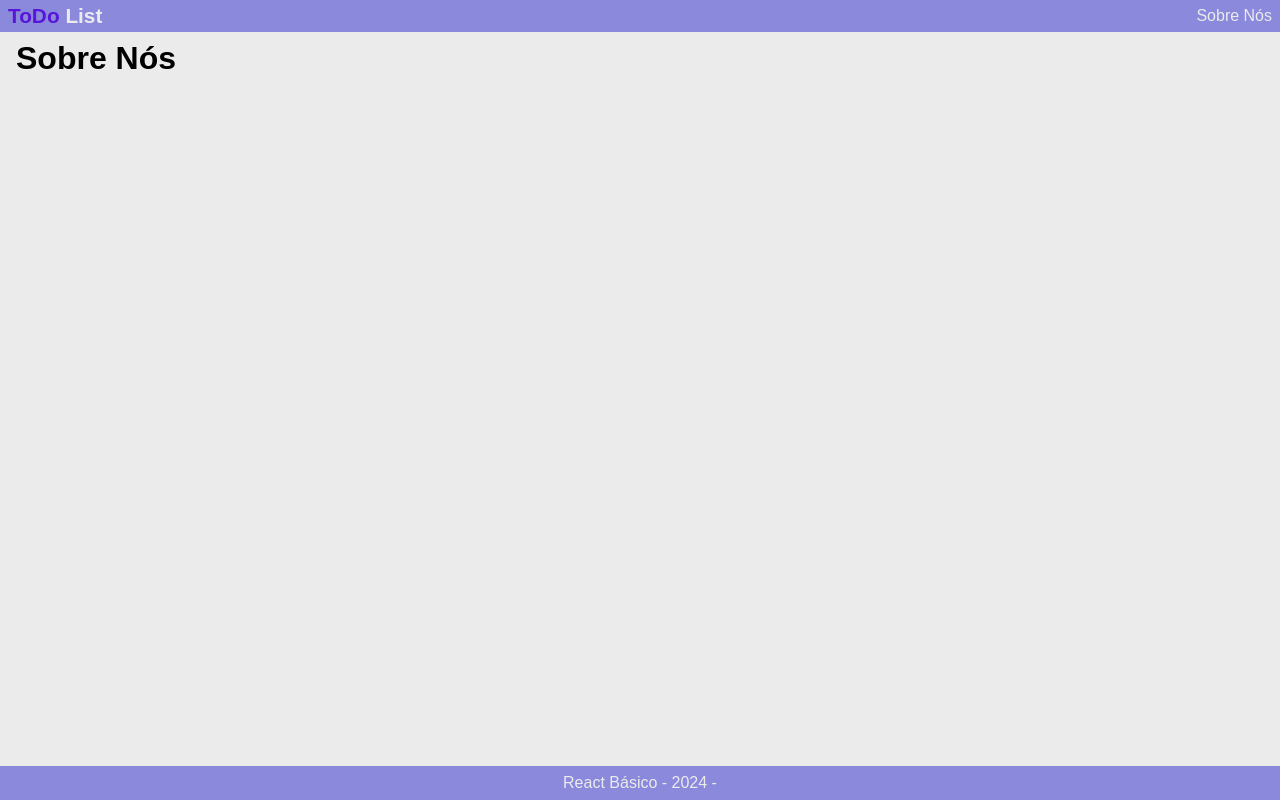
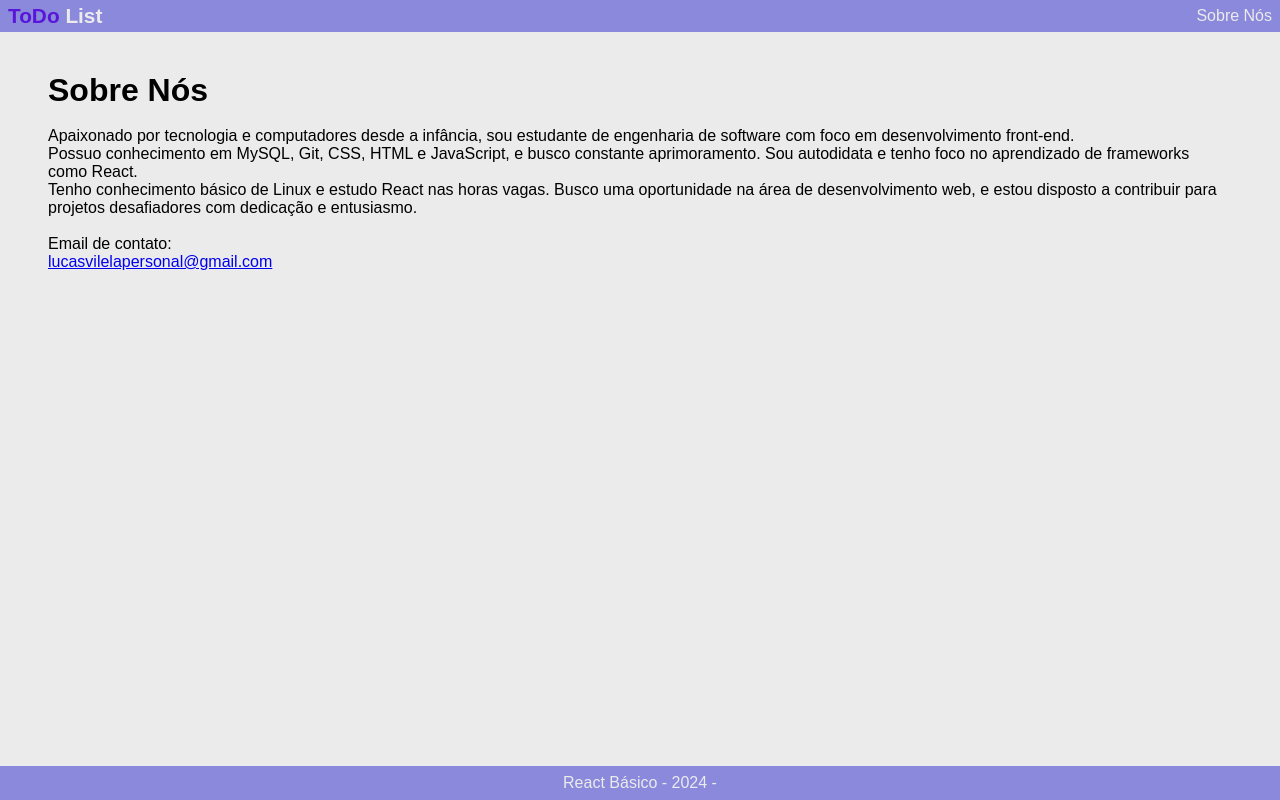
Before and after one commit to lucasvilela91/ToDo-List, a React (Vite) app in the folder vite-project/: page /sobre-nos in a window 1280 px wide. Built offline with nearby package versions, Linux system fonts and the light colour scheme; no server answers.

Commit message:
Feat: Created about us

```diff
--- a/vite-project/src/pages/SobreNos/SobreNos.jsx
+++ b/vite-project/src/pages/SobreNos/SobreNos.jsx
@@ -1,7 +1,34 @@
+import style from "./SobreNos.module.css";
+
 const SobreNos = () => {
-    return (
-        <h1>Sobre Nós</h1>
-    );
+  return (
+    <div className={style.sobreNos}>
+      <h1>Sobre Nós</h1>
+
+      <br />
+      <p>
+        Apaixonado por tecnologia e computadores desde a infância, sou estudante
+        de engenharia de software com foco em desenvolvimento front-end.
+      </p>
+      <p>
+        Possuo conhecimento em MySQL, Git, CSS, HTML e JavaScript, e busco
+        constante aprimoramento. Sou autodidata e tenho foco no aprendizado de
+        frameworks como React.
+      </p>
+      <p>
+        {" "}
+        Tenho conhecimento básico de Linux e estudo React nas horas vagas. Busco
+        uma oportunidade na área de desenvolvimento web, e estou disposto a
+        contribuir para projetos desafiadores com dedicação e entusiasmo.{" "}
+      </p>
+
+      <br />
+      <p>Email de contato:</p>
+      <a href="mailto:lucasvilelapersonal@gmail.com" target="_blank">
+        lucasvilelapersonal@gmail.com
+      </a>
+    </div>
+  );
 };
 
 export { SobreNos };
--- /dev/null
+++ b/vite-project/src/pages/SobreNos/SobreNos.module.css
@@ -0,0 +1,3 @@
+.sobreNos {
+  margin: 2rem;
+}
```
